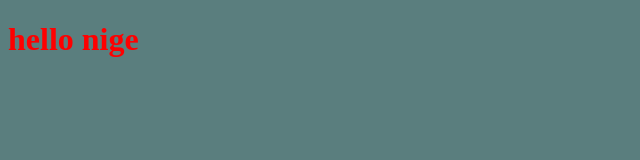
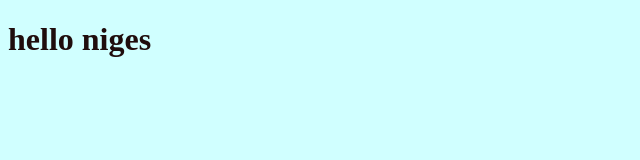
Before and after one commit to Hamoud-limam/chess, a plain HTML site: page index.html in a window 1280 px wide. Shown: the whole page, without its empty margins (0-640 px from the left). Drawn offline with Linux system fonts and the light colour scheme.

Commit message:
changing styling and word nige

```diff
--- a/app.css
+++ b/app.css
@@ -1,6 +1,6 @@
 body{
-    background-color: rgb(90, 126, 126);
+    background-color: rgb(208, 255, 255);
 }
 h1{
-    color:red;
+    color:rgb(31, 13, 13);
 }
--- a/index.html
+++ b/index.html
@@ -7,7 +7,7 @@
     <link rel="stylesheet" href="app.css">
 </head>
 <body>
-    <h1>hello nige </h1>
+    <h1>hello niges</h1>
     <script src="app.js"></script>
 </body>
 </html>
```
